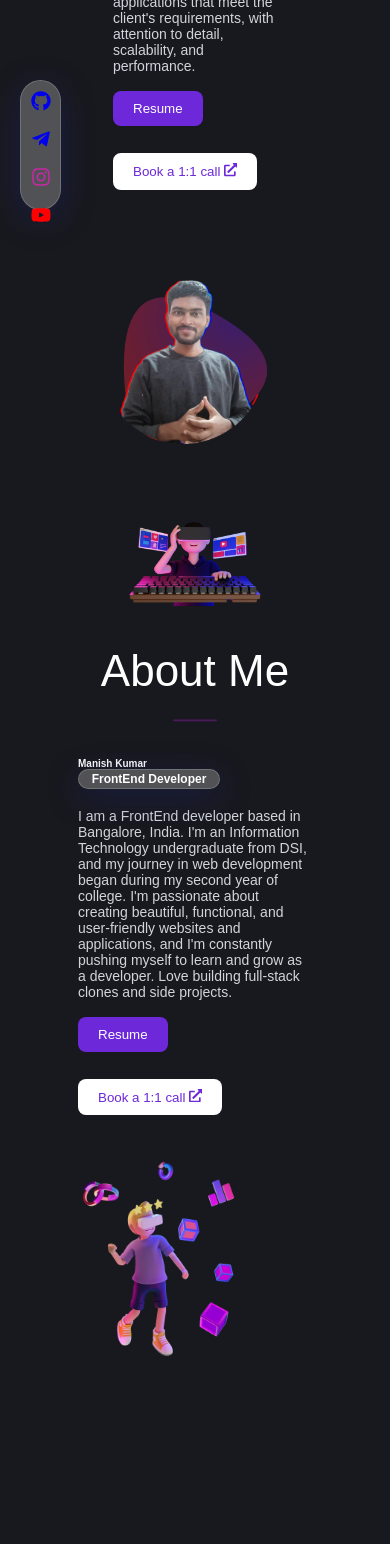
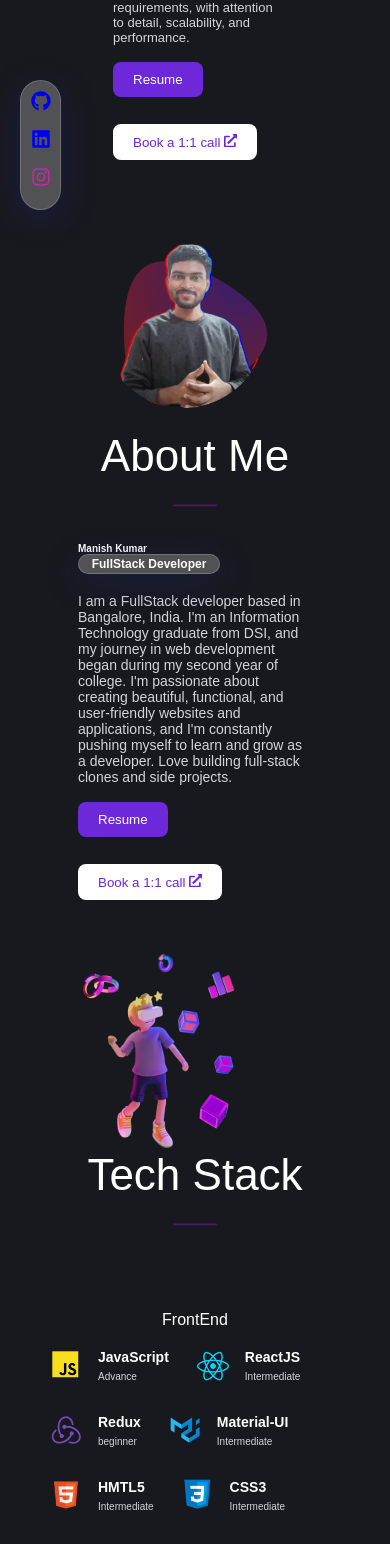
Before and after one commit to codemanishh/portfolio, a React (Create React App) app: page / in a window 390 px wide. Shown: the part 200-1744 px from the top of the page. Built offline with nearby package versions, Linux system fonts and the light colour scheme.

Commit message:
instagram added and some mobile responsive changes made

```diff
--- a/src/components/Body.css
+++ b/src/components/Body.css
@@ -65,22 +65,22 @@
 
 .div1 p {
   color: rgb(209 213 219);
-  font-size: 14px;
+  font-size: 1.3em;
   margin-top: 5px;
 }
 .name-one {
   font-family: "Poppins", sans-serif;
-  font-size: 29px;
+  font-size: 2.7em;
   color: #ffffff;
 }
 .name-two {
   font-family: "Poppins", sans-serif;
-  font-size: 44px;
+  font-size: 4.5em;
   color: #ffffff;
 }
 .name-three {
   font-family: "Poppins", sans-serif;
-  font-size: 16px;
+  font-size: 1.8em;
   color: #817070;
 }
 .div1 a button {
@@ -97,11 +97,16 @@
   flex-direction: row;
   gap: 10px;
 }
+.about-me-above {
+  background-color: #18191e;
+  display: flex;
+  justify-content: center;
+}
 
 @media screen and (max-width: 600px) {
-  .links{
-    display:flex;
-    flex-direction:column;
+  .links {
+    display: flex;
+    flex-direction: column;
   }
   .main-class {
     width: var(--container-width-sm);
@@ -139,13 +144,9 @@
 }
 
 /* ...............    */
-.about-me-above {
-  background-color: #18191e;
-  display: flex;
-  justify-content: center;
-}
+
 .boy-1 {
-  width:42%;
+  width: 42%;
 }
 
 .about-me {
@@ -162,7 +163,7 @@
 .photo-1 {
   display: grid;
   grid-template-columns: repeat(12, 1fr);
-  grid-template-rows: repeat(7, 1fr);
+  grid-template-rows: repeat(3, 1fr);
   grid-column-gap: 0px;
   grid-row-gap: 0px;
   background-color: #18191e;
@@ -210,13 +211,16 @@
 }
 
 @media screen and (max-width: 600px) {
-  .line{
-    width:12%;
+  .about-me-above {
+    display: none;
+  }
+  .line {
+    width: 12%;
   }
   .photo-1 {
     display: grid;
     grid-template-columns: repeat(5, 1fr);
-    grid-template-rows: repeat(7, 1fr);
+    grid-template-rows: repeat(5, 1fr);
     grid-column-gap: 0px;
     grid-row-gap: 0px;
   }
@@ -250,39 +254,42 @@
   padding: 49px;
 }
 
-
 .front-end {
   display: flex;
   flex-direction: column;
- align-items: center;    gap: 19px;
+  align-items: center;
+  gap: 19px;
 }
-.font-end_1{
+.font-end_1 {
   display: flex;
-    flex-direction: row;    gap: 27px;
+  flex-direction: row;
+  gap: 27px;
   flex-wrap: wrap;
 }
 .backend {
   display: flex;
   align-items: center;
- flex-direction: column;    gap: 19px;
+  flex-direction: column;
+  gap: 19px;
 }
 .backend_1 {
   display: flex;
- flex-direction: row;    gap: 27px;
+  flex-direction: row;
+  gap: 27px;
   flex-wrap: wrap;
 }
 .other-tech {
   display: flex;
   align-items: center;
- flex-direction: column;    gap: 19px;
+  flex-direction: column;
+  gap: 19px;
 }
 .other-tech_1 {
   display: flex;
- flex-direction: row;    gap: 27px;
+  flex-direction: row;
+  gap: 27px;
   flex-wrap: wrap;
 }
-
-
 
 .front-end,
 .backend,
@@ -300,11 +307,9 @@
   height: 1000px;
 }
 
-
 .parenttoall {
   background: #18191e;
   position: relative;
-
 }
 .box-main {
   display: flex;
@@ -327,50 +332,56 @@
   width: 2px;
   height: 200px;
 }
-  .line{
+.line {
   height: 52px;
   width: 52px;
 }
-  .new-card{
+.new-card {
   position: absolute;
   top: 91px;
   left: 172px;
   width: 26%;
-    color:#000000;
+  color: #000000;
 
-    backdrop-filter: blur(10px); background-color: rgba(255, 255, 255, 1); border-radius: 20px; box-shadow: 35px 35px 68px 0px rgba(145, 192, 255, 0.5), inset -4px -4px 16px 0px rgba(145, 192, 255, 0.6), inset 0px 11px 28px 0px rgb(255, 255, 255);
+  backdrop-filter: blur(10px);
+  background-color: rgba(255, 255, 255, 1);
+  border-radius: 20px;
+  box-shadow: 35px 35px 68px 0px rgba(145, 192, 255, 0.5),
+    inset -4px -4px 16px 0px rgba(145, 192, 255, 0.6),
+    inset 0px 11px 28px 0px rgb(255, 255, 255);
   padding: 23px;
 }
-  .new-card2{
+.new-card2 {
   position: absolute;
   top: 392px;
   right: 172px;
   width: 26%;
-    color:#000000;
+  color: #000000;
 
-    backdrop-filter: blur(10px); background-color: rgba(255, 255, 255, 1); border-radius: 20px; box-shadow: 35px 35px 68px 0px rgba(145, 192, 255, 0.5), inset -4px -4px 16px 0px rgba(145, 192, 255, 0.6), inset 0px 11px 28px 0px rgb(255, 255, 255);
+  backdrop-filter: blur(10px);
+  background-color: rgba(255, 255, 255, 1);
+  border-radius: 20px;
+  box-shadow: 35px 35px 68px 0px rgba(145, 192, 255, 0.5),
+    inset -4px -4px 16px 0px rgba(145, 192, 255, 0.6),
+    inset 0px 11px 28px 0px rgb(255, 255, 255);
   padding: 23px;
 }
 @media screen and (max-width: 600px) {
-  .box-main,.box-main1{
+  .box-main,
+  .box-main1 {
     justify-content: left;
     margin-left: 16px;
   }
- .new-card{
+  .new-card {
     left: 88px;
     top: 135px;
-    width:75%;
-
-
+    width: 75%;
   }
- .new-card2{
+  .new-card2 {
     left: 88px;
     top: 408px;
-    width:75%;
-
+    width: 75%;
+  }
 }
 
-
-
-
-}
+/* .................. */
--- a/src/components/Body.js
+++ b/src/components/Body.js
@@ -1,6 +1,6 @@
 import React from 'react'
 import "./Body.css";
-import { FaGithub, FaInstagram, FaYoutube, FaExternalLinkAlt, FaTelegramPlane } from "react-icons/fa";
+import { FaGithub, FaLinkedin, FaInstagram, FaExternalLinkAlt } from "react-icons/fa";
 import img1 from '../image/profile-pic.png'
 import img2 from '../image/main-style-1.png'
 import img3 from '../image/NW.png'
@@ -16,6 +16,7 @@ import Fcard from './SlillCards/F_Cards.jsx'
 import F_carddata from './SlillCards/F_CardsData'
 import Cardd from './Projects'
 import carddata from './ProjectsData.jsx'
+import Certificate from './certifications/Certificate.jsx';
 
 
 import { Link } from "react-router-dom";
@@ -34,9 +35,9 @@ const Body = () => {
           </li>
           <li>
             <a
-              href="https://t.me/cpwithmanish"
+              href="https://www.linkedin.com/in/codemanishh"
               target="_thapa">
-              <FaTelegramPlane className="Telegram logo-s" />
+              <FaLinkedin className="Telegram logo-s" />
             </a>
           </li>
           <li>
@@ -46,19 +47,12 @@ const Body = () => {
               <FaInstagram className="instagram logo-s" />
             </a>
           </li>
-          <li>
-            <a
-              href="https://youtu.be/A4e99gcFcPY"
-              target="_thapa">
-              <FaYoutube className="youtube logo-s" />
-            </a>
-          </li>
         </ul>
         <div className="parent">
           <div className="div1">
             <div className='name-one'>Hello I'm</div>
             <div className='name-two'>Manish Kumar</div>
-            <div className='name-three'>FrontEnd Developer</div>
+            <div className='name-three'>FullStack Developer</div>
             <p>I focus on developing user-friendly web applications that meet the client's requirements, with attention to detail, scalability, and performance.</p>
             <div className='links'> <Link to="https://drive.google.com/drive/folders/1dbydsqXiwd_BwZzuLCFqsQiMs20ewgRa?usp=sharing" target='none' ><button>Resume</button></Link>
               <Link to="https://topmate.io/manish_kumar47" target='none' ><button style={
@@ -87,8 +81,8 @@ const Body = () => {
         </div>
         <div className="about-me2">
           <h2>Manish Kumar</h2>
-          <h4>FrontEnd Developer</h4>
-          <p>I am a FrontEnd developer based in Bangalore, India. I'm an Information Technology undergraduate from DSI, and my journey in web development began during my second year of college. I'm passionate about creating beautiful, functional, and user-friendly websites and applications, and I'm constantly pushing myself to learn and grow as a developer. Love building full-stack clones and side projects.</p>
+          <h4>FullStack Developer</h4>
+          <p>I am a FullStack developer based in Bangalore, India. I'm an Information Technology graduate from DSI, and my journey in web development began during my second year of college. I'm passionate about creating beautiful, functional, and user-friendly websites and applications, and I'm constantly pushing myself to learn and grow as a developer. Love building full-stack clones and side projects.</p>
           <div className='links'> <Link to="https://drive.google.com/drive/folders/1dbydsqXiwd_BwZzuLCFqsQiMs20ewgRa?usp=sharing" target='none' ><button>Resume</button></Link>
             <Link to="https://topmate.io/manish_kumar47" target='none' ><button style={
               {
@@ -101,7 +95,11 @@ const Body = () => {
           {/* topmate.io/manish_kumar47?utm_source=topmate&utm_medium=popup&utm_campaign=Crest */}
         </div>
       </div>
-
+      {/* <div class="outterContainer">
+        <div class="container">
+          <Certificate />
+        </div>
+      </div> */}
 
 
       <div className='about-me' id='about'>
@@ -161,7 +159,7 @@ const Body = () => {
           <h2>Dayananda Sagar Institutions -Bangalore</h2>
           <h3>B.E. Information Technology | 2020 - 2024</h3>
           <ul >
-            <li style={{ listStyle: "circle" }}>Pursuing IT Engineering course from Dayananda Sagar Institutions</li>
+            <li style={{ listStyle: "circle" }}>Completed Bachelor of Engineering course from Dayananda Sagar Institutions with CGPA (8.03)</li>
             <li style={{ listStyle: "circle" }}>Worked on web application development using HTML, CSS, and JavaScript, designing a database system using SQL</li>
             <li style={{ listStyle: "circle" }}>Worked on web application development using HTML, CSS, and JavaScript, designing a database system using SQL</li>
           </ul>
--- a/src/components/ProjectsData.jsx
+++ b/src/components/ProjectsData.jsx
@@ -10,102 +10,102 @@ import img9 from './imgProject/9.png'
 import img10 from './imgProject/10.png'
 import img11 from './imgProject/portfolio.png'
 import img12 from './imgProject/blogapp.png'
-const ProjectsData =[
+const ProjectsData = [
     {
-        img:img11,
-        title:'portfolio',
-        about:'bignner',
-        githublink:'https://github.com/codemanishh/portfolio/tree/master/portfolio',
-        livelink:'https://www.linkedin.com/in/codemanishh/',
-        linkedinlink:'https://www.linkedin.com/in/codemanishh/',
+        img: img11,
+        title: 'portfolio',
+        about: 'beginner ',
+        githublink: 'https://github.com/codemanishh/portfolio/tree/master/portfolio',
+        livelink: 'https://www.linkedin.com/in/codemanishh/',
+        linkedinlink: 'https://www.linkedin.com/in/codemanishh/',
     },
     {
-        img:img1,
-        title:'weather App',
-        about:'bignner',
-        githublink:'https://github.com/codemanishh/Weather-app',
-        livelink:'https://weather-web52.netlify.app/',
-        linkedinlink:'https://www.linkedin.com/feed/update/urn:li:activity:7054767019035869184/',
+        img: img1,
+        title: 'weather App',
+        about: 'beginner ',
+        githublink: 'https://github.com/codemanishh/Weather-app',
+        livelink: 'https://weather-web52.netlify.app/',
+        linkedinlink: 'https://www.linkedin.com/feed/update/urn:li:activity:7054767019035869184/',
     },
     {
-        img:img2,
-        title:'Text Utils',
-        about:'bignner',
-        githublink:'https://github.com/codemanishh/TextUtils-ReactJS-App',
-        livelink:'https://textutils-reactjs-apps.netlify.app/',
-        linkedinlink:'https://www.linkedin.com/feed/update/urn:li:activity:7063113154993561600/',
+        img: img2,
+        title: 'Text Utils',
+        about: 'beginner ',
+        githublink: 'https://github.com/codemanishh/TextUtils-ReactJS-App',
+        livelink: 'https://textutils-reactjs-apps.netlify.app/',
+        linkedinlink: 'https://www.linkedin.com/feed/update/urn:li:activity:7063113154993561600/',
     },
     {
-        img:img12,
-        title:'Blog Writing',
-        about:'bignner',
-        githublink:'https://github.com/codemanishh/Blog-writing-mini-project',
-        livelink:'https://dsatmblogs.000webhostapp.com/',
-        linkedinlink:'https://www.linkedin.com/in/codemanishh/',
+        img: img12,
+        title: 'Blog Writing',
+        about: 'beginner ',
+        githublink: 'https://github.com/codemanishh/Blog-writing-mini-project',
+        livelink: 'https://dsatmblogs.000webhostapp.com/',
+        linkedinlink: 'https://www.linkedin.com/in/codemanishh/',
     },
     {
-        img:img3,
-        title:'Cradit Card',
-        about:'bignner',
-        githublink:'https://github.com/codemanishh/12-landing-pages/tree/master/HTML%20and%20CSS/01_Project-%20Credit%20Card%20Landing%20Page',
-        livelink:'https://credit-card-landing-pagee.netlify.app/',
-        linkedinlink:'https://www.linkedin.com/feed/update/urn:li:activity:7010244464493420544/?updateEntityUrn=urn%3Ali%3Afs_feedUpdate%3A%28V2%2Curn%3Ali%3Aactivity%3A7010244464493420544%29',
+        img: img3,
+        title: 'Cradit Card',
+        about: 'beginner ',
+        githublink: 'https://github.com/codemanishh/12-landing-pages/tree/master/HTML%20and%20CSS/01_Project-%20Credit%20Card%20Landing%20Page',
+        livelink: 'https://credit-card-landing-pagee.netlify.app/',
+        linkedinlink: 'https://www.linkedin.com/feed/update/urn:li:activity:7010244464493420544/?updateEntityUrn=urn%3Ali%3Afs_feedUpdate%3A%28V2%2Curn%3Ali%3Aactivity%3A7010244464493420544%29',
     },
     {
-        img:img4,
-        title:' Hosting Site',
-        about:'bignner',
-        githublink:'https://github.com/codemanishh/12-landing-pages/tree/master/HTML%20and%20CSS/02_Project-%20Hosting%20Site%20Landing%20Page',
-        livelink:'https://web-hosting-landing-pages.netlify.app/',
-        linkedinlink:'https://www.linkedin.com/feed/update/urn:li:activity:7013120805219831809/?updateEntityUrn=urn%3Ali%3Afs_updateV2%3A%28urn%3Ali%3Aactivity%3A7013120805219831809%2CFEED_DETAIL%2CEMPTY%2CDEFAULT%2Cfalse%29&originTrackingId=SIXYM0OcTWGUza6cYJKDdg%3D%3D',
+        img: img4,
+        title: ' Hosting Site',
+        about: 'beginner ',
+        githublink: 'https://github.com/codemanishh/12-landing-pages/tree/master/HTML%20and%20CSS/02_Project-%20Hosting%20Site%20Landing%20Page',
+        livelink: 'https://web-hosting-landing-pages.netlify.app/',
+        linkedinlink: 'https://www.linkedin.com/feed/update/urn:li:activity:7013120805219831809/?updateEntityUrn=urn%3Ali%3Afs_updateV2%3A%28urn%3Ali%3Aactivity%3A7013120805219831809%2CFEED_DETAIL%2CEMPTY%2CDEFAULT%2Cfalse%29&originTrackingId=SIXYM0OcTWGUza6cYJKDdg%3D%3D',
     },
     {
-        img:img5,
-        title:'game',
-        about:'bignner',
-        githublink:'https://github.com/codemanishh/12-landing-pages/tree/master/HTML%20and%20CSS/03_Project-%20Gaming%20Landing%20Page',
-        livelink:'https://game-landing-pages.netlify.app/',
-        linkedinlink:'https://www.linkedin.com/feed/update/urn:li:activity:7014206705383215104/?updateEntityUrn=urn%3Ali%3Afs_updateV2%3A%28urn%3Ali%3Aactivity%3A7014206705383215104%2CFEED_DETAIL%2CEMPTY%2CDEFAULT%2Cfalse%29&originTrackingId=9ad2ni%2F2TmCruDAtV77Y5Q%3D%3D',
+        img: img5,
+        title: 'game',
+        about: 'beginner ',
+        githublink: 'https://github.com/codemanishh/12-landing-pages/tree/master/HTML%20and%20CSS/03_Project-%20Gaming%20Landing%20Page',
+        livelink: 'https://game-landing-pages.netlify.app/',
+        linkedinlink: 'https://www.linkedin.com/feed/update/urn:li:activity:7014206705383215104/?updateEntityUrn=urn%3Ali%3Afs_updateV2%3A%28urn%3Ali%3Aactivity%3A7014206705383215104%2CFEED_DETAIL%2CEMPTY%2CDEFAULT%2Cfalse%29&originTrackingId=9ad2ni%2F2TmCruDAtV77Y5Q%3D%3D',
     },
     {
-        img:img6,
-        title:'Real Estate Landing Page',
-        about:'bignner',
-        githublink:'https://github.com/codemanishh/12-landing-pages/tree/master/HTML%20and%20CSS/04_Project-%20Real%20Estate%20Landing%20Page',
-        livelink:'https://real-estated-esktop.netlify.app/',
-        linkedinlink:'https://www.linkedin.com/feed/update/urn:li:activity:7015268297461964800/?updateEntityUrn=urn%3Ali%3Afs_updateV2%3A%28urn%3Ali%3Aactivity%3A7015268297461964800%2CFEED_DETAIL%2CEMPTY%2CDEFAULT%2Cfalse%29&originTrackingId=SLhNW9UYQOq888QVv9DHJA%3D%3D',
+        img: img6,
+        title: 'Real Estate Landing Page',
+        about: 'beginner ',
+        githublink: 'https://github.com/codemanishh/12-landing-pages/tree/master/HTML%20and%20CSS/04_Project-%20Real%20Estate%20Landing%20Page',
+        livelink: 'https://real-estated-esktop.netlify.app/',
+        linkedinlink: 'https://www.linkedin.com/feed/update/urn:li:activity:7015268297461964800/?updateEntityUrn=urn%3Ali%3Afs_updateV2%3A%28urn%3Ali%3Aactivity%3A7015268297461964800%2CFEED_DETAIL%2CEMPTY%2CDEFAULT%2Cfalse%29&originTrackingId=SLhNW9UYQOq888QVv9DHJA%3D%3D',
     },
     {
-        img:img7,
-        title:'Beats Landing Page',
-        about:'bignner',
-        githublink:'https://github.com/codemanishh/12-landing-pages/tree/master/HTML%20and%20CSS/05_Project-%20Beats%20Landing%20Page',
-        livelink:'https://on-ear.netlify.app/',
-        linkedinlink:'https://www.linkedin.com/feed/update/urn:li:activity:7015704801346818048/?updateEntityUrn=urn%3Ali%3Afs_updateV2%3A%28urn%3Ali%3Aactivity%3A7015704801346818048%2CFEED_DETAIL%2CEMPTY%2CDEFAULT%2Cfalse%29&originTrackingId=XB6o5C%2FxRheTBQ%2BdypnZFQ%3D%3D',
+        img: img7,
+        title: 'Beats Landing Page',
+        about: 'beginner ',
+        githublink: 'https://github.com/codemanishh/12-landing-pages/tree/master/HTML%20and%20CSS/05_Project-%20Beats%20Landing%20Page',
+        livelink: 'https://on-ear.netlify.app/',
+        linkedinlink: 'https://www.linkedin.com/feed/update/urn:li:activity:7015704801346818048/?updateEntityUrn=urn%3Ali%3Afs_updateV2%3A%28urn%3Ali%3Aactivity%3A7015704801346818048%2CFEED_DETAIL%2CEMPTY%2CDEFAULT%2Cfalse%29&originTrackingId=XB6o5C%2FxRheTBQ%2BdypnZFQ%3D%3D',
     },
     {
-        img:img8,
-        title:'real-time Analytics',
-        about:'bignner',
-        githublink:'https://github.com/codemanishh/12-landing-pages/tree/master/HTML%20and%20CSS/06_Project-%20Data%20Analytics%20Landing%20Page',
-        livelink:'https://data-analytics-landing-pages.netlify.app/',
-        linkedinlink:'https://www.linkedin.com/feed/update/urn:li:activity:7016391568525848576/?updateEntityUrn=urn%3Ali%3Afs_updateV2%3A%28urn%3Ali%3Aactivity%3A7016391568525848576%2CFEED_DETAIL%2CEMPTY%2CDEFAULT%2Cfalse%29&originTrackingId=k6mWeS72QO%2BlETOHMue2aQ%3D%3D',
+        img: img8,
+        title: 'real-time Analytics',
+        about: 'beginner ',
+        githublink: 'https://github.com/codemanishh/12-landing-pages/tree/master/HTML%20and%20CSS/06_Project-%20Data%20Analytics%20Landing%20Page',
+        livelink: 'https://data-analytics-landing-pages.netlify.app/',
+        linkedinlink: 'https://www.linkedin.com/feed/update/urn:li:activity:7016391568525848576/?updateEntityUrn=urn%3Ali%3Afs_updateV2%3A%28urn%3Ali%3Aactivity%3A7016391568525848576%2CFEED_DETAIL%2CEMPTY%2CDEFAULT%2Cfalse%29&originTrackingId=k6mWeS72QO%2BlETOHMue2aQ%3D%3D',
     },
     {
-        img:img9,
-        title:'API-LANDING-PAGE ',
-        about:'bignner',
-        githublink:'https://github.com/codemanishh/API-LANDING-PAGE',
-        livelink:'https://api-landing-page-project.netlify.app/',
-        linkedinlink:'https://www.linkedin.com/in/codemanishh/',
+        img: img9,
+        title: 'API-LANDING-PAGE ',
+        about: 'beginner ',
+        githublink: 'https://github.com/codemanishh/API-LANDING-PAGE',
+        livelink: 'https://api-landing-page-project.netlify.app/',
+        linkedinlink: 'https://www.linkedin.com/in/codemanishh/',
     },
     {
-        img:img10,
-        title:' VS Code Landing page',
-        about:'bignner',
-        githublink:'https://github.com/codemanishh/VS_Code_landingPage',
-        livelink:'https://vs-code-webpage.netlify.app/',
-        linkedinlink:'https://www.linkedin.com/feed/update/urn:li:activity:7007712058016219136/?updateEntityUrn=urn%3Ali%3Afs_feedUpdate%3A%28V2%2Curn%3Ali%3Aactivity%3A7007712058016219136%29',
+        img: img10,
+        title: ' VS Code Landing page',
+        about: 'beginner ',
+        githublink: 'https://github.com/codemanishh/VS_Code_landingPage',
+        livelink: 'https://vs-code-webpage.netlify.app/',
+        linkedinlink: 'https://www.linkedin.com/feed/update/urn:li:activity:7007712058016219136/?updateEntityUrn=urn%3Ali%3Afs_feedUpdate%3A%28V2%2Curn%3Ali%3Aactivity%3A7007712058016219136%29',
     },
 
 
--- a/src/components/SlillCards/B_CardsData.js
+++ b/src/components/SlillCards/B_CardsData.js
@@ -7,23 +7,23 @@ const O_CardsData = [
     {
         img: img1,
         title: 'NodeJS',
-        level: 'bignner'
+        level: 'beginner '
     },
     {
         img: img2,
         title: 'Expressjs',
-        level: 'bignner'
+        level: 'beginner '
     },
 
     {
         img: img3,
         title: 'MongoDB',
-        level: 'bignner'
+        level: 'Intermediate '
     },
     {
         img: img4,
         title: 'FireBase',
-        level: 'bignner'
+        level: 'Intermediate '
     },
     {
         img: img5,
--- a/src/components/SlillCards/F_CardsData.js
+++ b/src/components/SlillCards/F_CardsData.js
@@ -20,7 +20,7 @@ const F_CardsData = [
     {
         img: img3,
         title: 'Redux',
-        level: 'bignner'
+        level: 'beginner '
     },
     {
         img: img4,
--- a/src/components/SlillCards/O_CardsData.js
+++ b/src/components/SlillCards/O_CardsData.js
@@ -28,7 +28,7 @@ const O_CardsData = [
     {
         img: img5,
         title: 'Python',
-        level: 'bignner'
+        level: 'beginner '
     },
 
     {
--- /dev/null
+++ b/src/components/certifications/Certificate.jsx
@@ -0,0 +1,25 @@
+const CertificateData = [
+    { id: 1, carName: "R8 GT", carBrand: "Audi", carImage: "https://www.wsupercars.com/thumbnails/Audi/2023-Audi-R8-Coupe-V10-GT-RWD-001.jpg" },
+    { id: 2, carName: "Aventador Ultimae", carBrand: "Lamborghini", carImage: "https://www.wsupercars.com/thumbnails/Lamborghini/2022-Lamborghini-Aventador-LP780-4-Ultimae-Roadster-001.jpg" },
+    // ... other car objects
+    { id: 10, carName: "SC 63", carBrand: "Lamborghini", carImage: "https://www.wsupercars.com/wp-content/uploads/2024-Lamborghini-SC63-004.jpg" },
+    { id: 5, carName: "Vantage GT3", carBrand: "Austin Martin", carImage: "https://www.wsupercars.com/wp-content/uploads/2024-Aston-Martin-Vantage-GT3-001.jpg" }, { id: 6, carName: "Vantage", carBrand: "Austin Martin", carImage: "https://www.wsupercars.com/wp-content/uploads/2025-Aston-Martin-Vantage-001.jpg" }, { id: 7, carName: "Huracan", carBrand: "Lamborghini", carImage: "https://www.wsupercars.com/wp-content/uploads/2023-Lamborghini-Huracan-STO-SC-10-Anniversario-001.jpg" }, { id: 8, carName: "911 GT3 R", carBrand: "Porsche", carImage: "https://www.wsupercars.com/wp-content/uploads/2023-Porsche-911-GT3-R-Rennsport-001.jpg" }, { id: 9, carName: "Mustang GTD", carBrand: "Ford", carImage: "https://www.wsupercars.com/wp-content/uploads/2025-Ford-Mustang-GTD-001.jpg" }, { id: 10, carName: "SC 63", carBrand: "Lamborghini", carImage: "https://www.wsupercars.com/wp-content/uploads/2024-Lamborghini-SC63-004.jpg" }
+];
+
+const Certificate = () => {
+    const mappedData = CertificateData.map(car => (
+        <img key={car.id} src={car.carImage} alt={`${car.carName}.png`} />
+    ));
+
+    return (
+        <div className="container">
+            {mappedData}
+        </div>
+    );
+};
+
+export default Certificate;
+
+// css
+
+// https://codepen.io/Meet-the-reactor/pen/xxNpJOK
```
Also changed, not shown: src/components/Projects.css (+25 -12 lines), src/components/Projects.js (+22 -12 lines), src/components/certifications/CertificateData.jsx (added, +8 -0 lines). Lines whose indentation alone changed are shown as unchanged.
